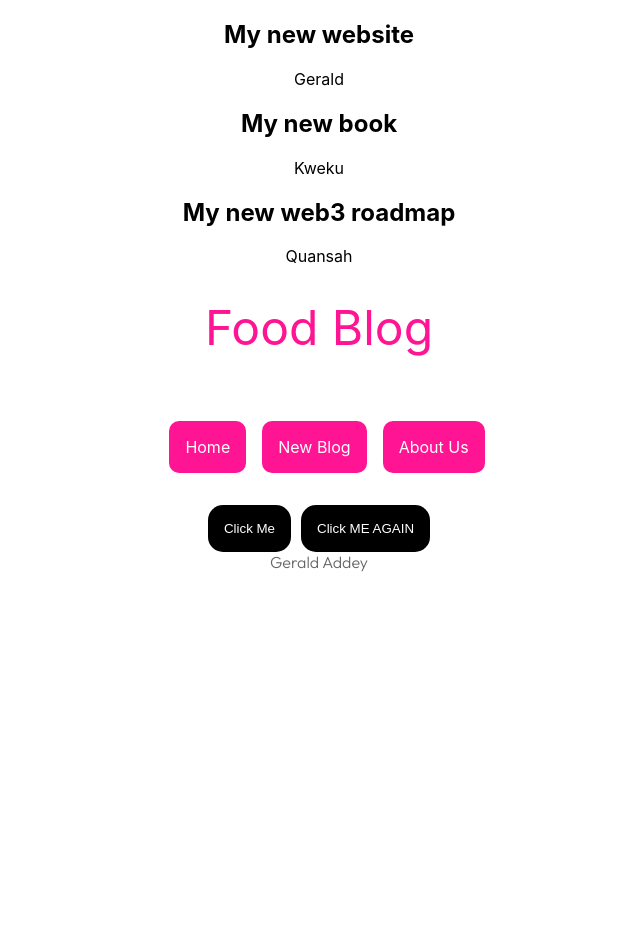
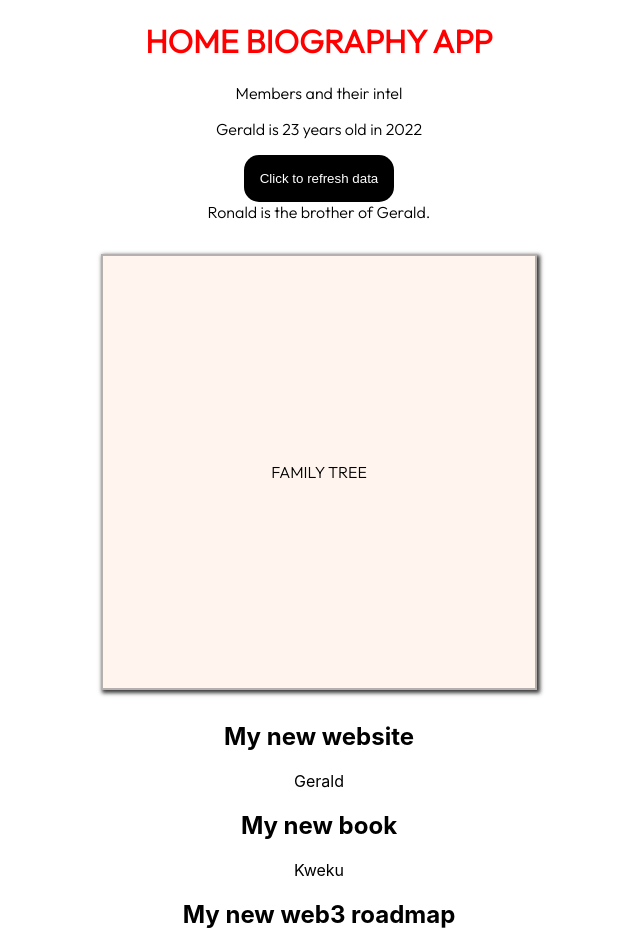
Before and after one commit to geraldaddey/react-coding-blog-app, a React (Create React App) app: page / in a window 1280 px wide. Shown: the top 950 px of the page, without its empty margins (321-961 px from the left). Before the commit the page ends 800 px from the top, so only its background shows below. Built offline with nearby package versions, Linux system fonts and the light colour scheme.

Commit message:
props added

```diff
--- a/src/App.js
+++ b/src/App.js
@@ -21,7 +21,7 @@ function App() {
 
   return (
     <div className="App">
-      {/* <Home /> */}
+      <Home />
       <Blog />
 
       <div className="content">
--- a/src/Blog.js
+++ b/src/Blog.js
@@ -1,4 +1,6 @@
 import { useState } from "react";
+import BlogList from "./BlogList";
+import "./home.css";
 
 const Blog = () => {
   const [blogs, setBlogs] = useState([
@@ -18,16 +20,7 @@ const Blog = () => {
       auhtor: "Quansah",
     },
   ]);
-  return (
-    <div className="Blog">
-      {blogs.map((blog) => (
-        <div className="blog-preview" key={blog.id}>
-          <h2>{blog.title}</h2>
-          <p>{blog.auhtor} </p>
-        </div>
-      ))}
-    </div>
-  );
+  return <BlogList blogs={blogs} />;
 };
 
 export default Blog;
--- /dev/null
+++ b/src/BlogList.js
@@ -0,0 +1,14 @@
+const BlogList = ({ blogs, title }) => {
+  return (
+    <div className="bloglist-preview">
+      {blogs.map((blog) => (
+        <div className="blog-preview" key={blog.id}>
+          <h2>{blog.title}</h2>
+          <p>{blog.auhtor} </p>
+        </div>
+      ))}
+    </div>
+  );
+};
+
+export default BlogList;
--- a/src/home.js
+++ b/src/home.js
@@ -2,7 +2,6 @@ import "./home.css";
 import { useState } from "react";
 
 function Home() {
-  const homeName = "Addey";
   const firstChild = "Ronald";
   const secondChild = "Gerald";
 
```
